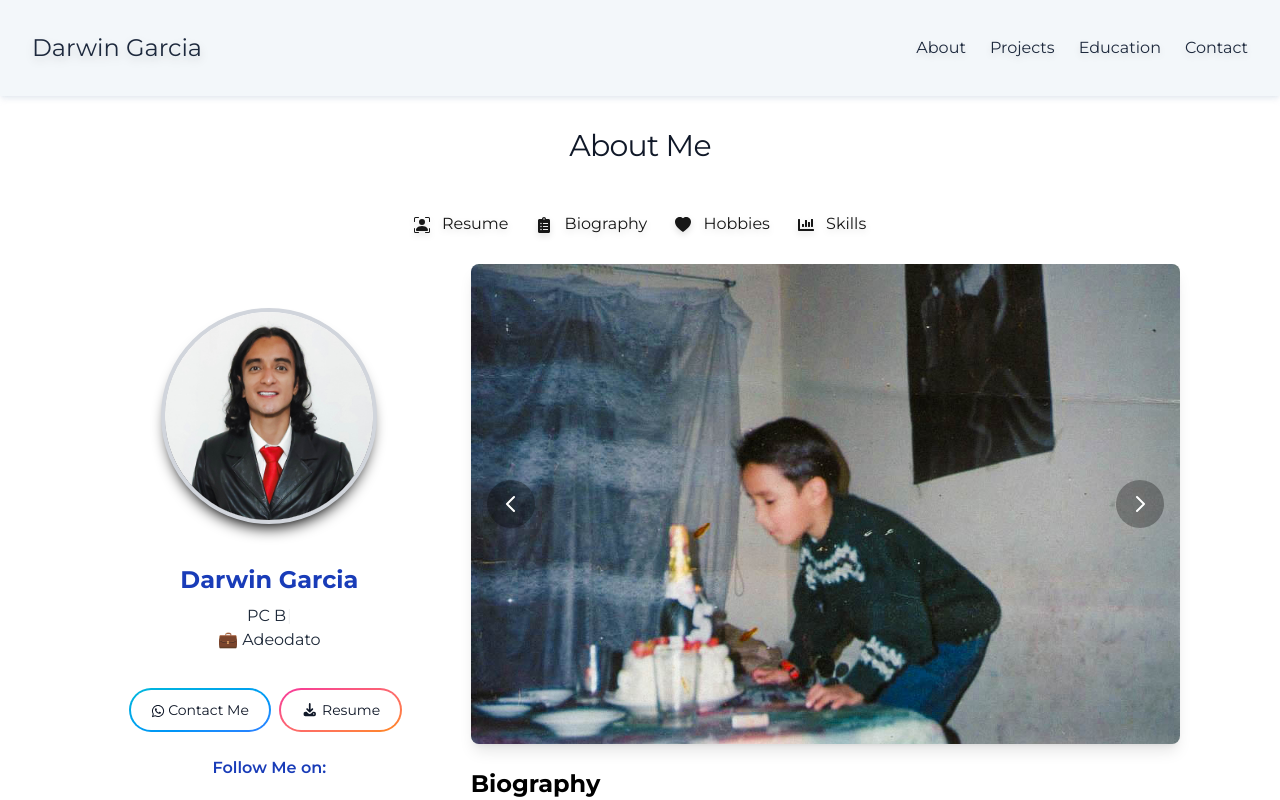
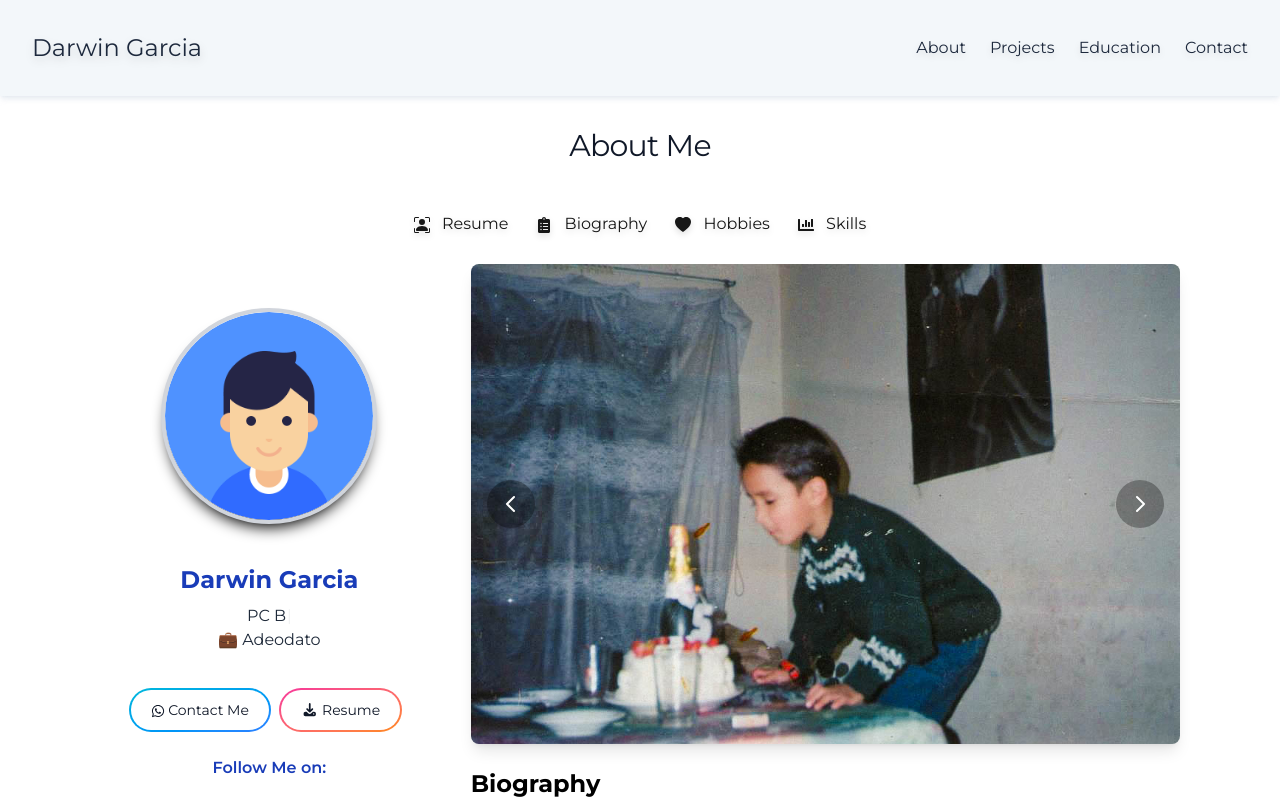
Before and after one commit to darwin-garcia/dangmoz-web-porfolio, a Next.js app: page /about/items/bio in a window 1280 px wide. Shown: the top 800 px of the page. Built offline with nearby package versions, Linux system fonts and the light colour scheme.

Commit message:
Example Photo Profile Pre-Release v0.91

```diff
--- a/src/app/about/card.js
+++ b/src/app/about/card.js
@@ -7,7 +7,7 @@ import { FontAwesomeIcon } from "@fortawesome/react-fontawesome";
 import { faCalendarAlt, faEnvelope, faDownload} from '@fortawesome/free-solid-svg-icons';
 import {FaFacebookSquare, FaGithub, FaInstagram, FaTiktok, FaLinkedin, FaTwitter, FaYoutube, FaWhatsapp }from '@/components/Icon';
 
-const ImgUser = "/images/profile/Profile1.jpg"
+const ImgUser = "/images/profile/user.png"
 const CVRoute = '/docs/CV.pdf'
 
 export default function AboutCard() {
```
